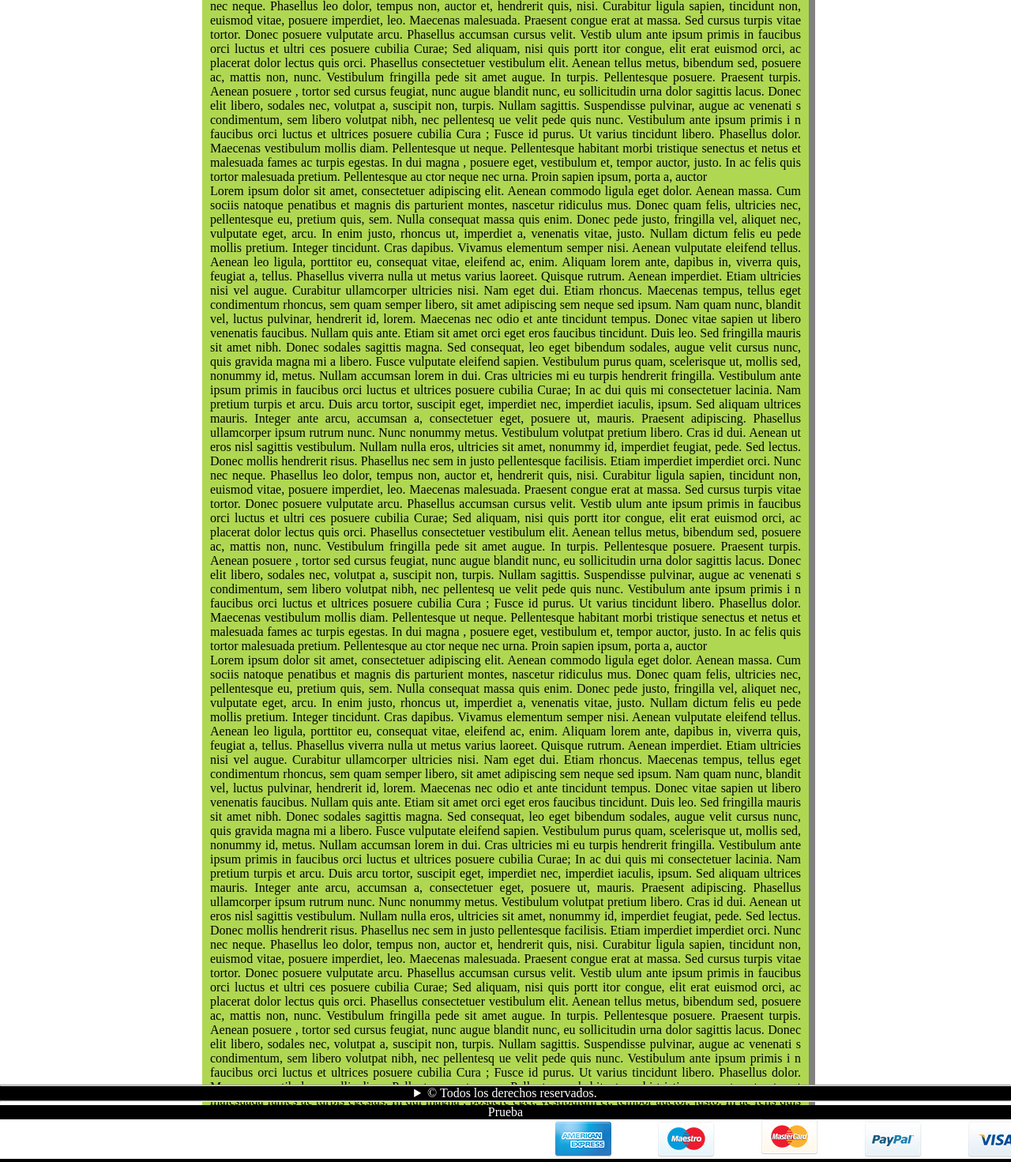
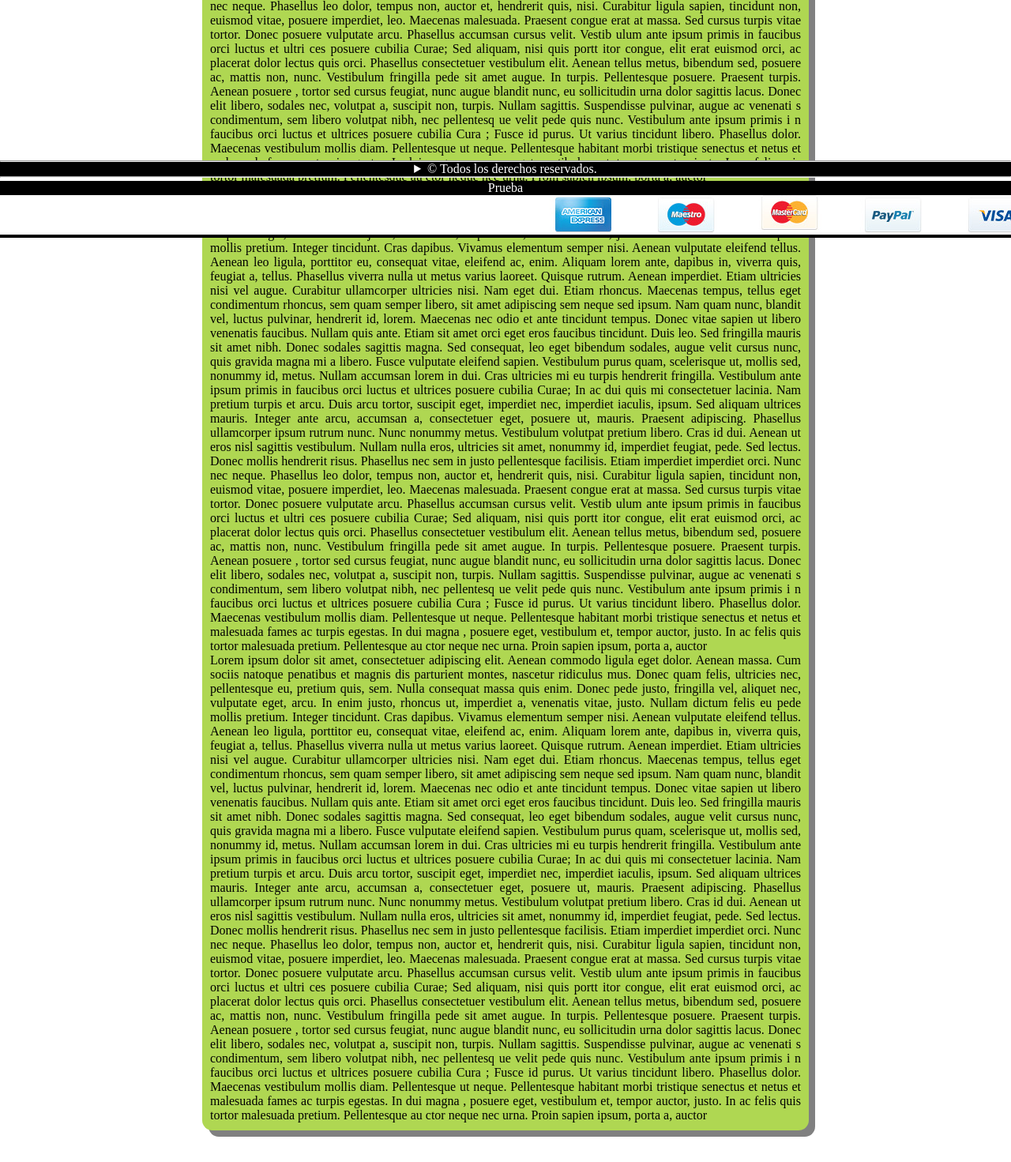
Before and after one commit to kmogun/my-first-blog, a Django app: template blog/templates/blog/baseindex.html in a window 1280 px wide; the page is wider, and only the part inside the window is pictured. Shown: the part 499-1970 px from the top of that part at 79% size. Run offline with Django 3.2, Linux system fonts and the light colour scheme; the template is opened without the code that fills it, so the values that code supplies are empty; some libraries are stand-ins or nearby versions.

Commit message:
pruebas de carga de plantilla

```diff
--- a/blog/static/css/estilo.css
+++ b/blog/static/css/estilo.css
@@ -175,7 +175,7 @@ footer div {
 
 #Footer {
     background-position: center top;
-    position: absolute;
+    position: fixed;
     bottom: 0;
     width: 100%
 
```
